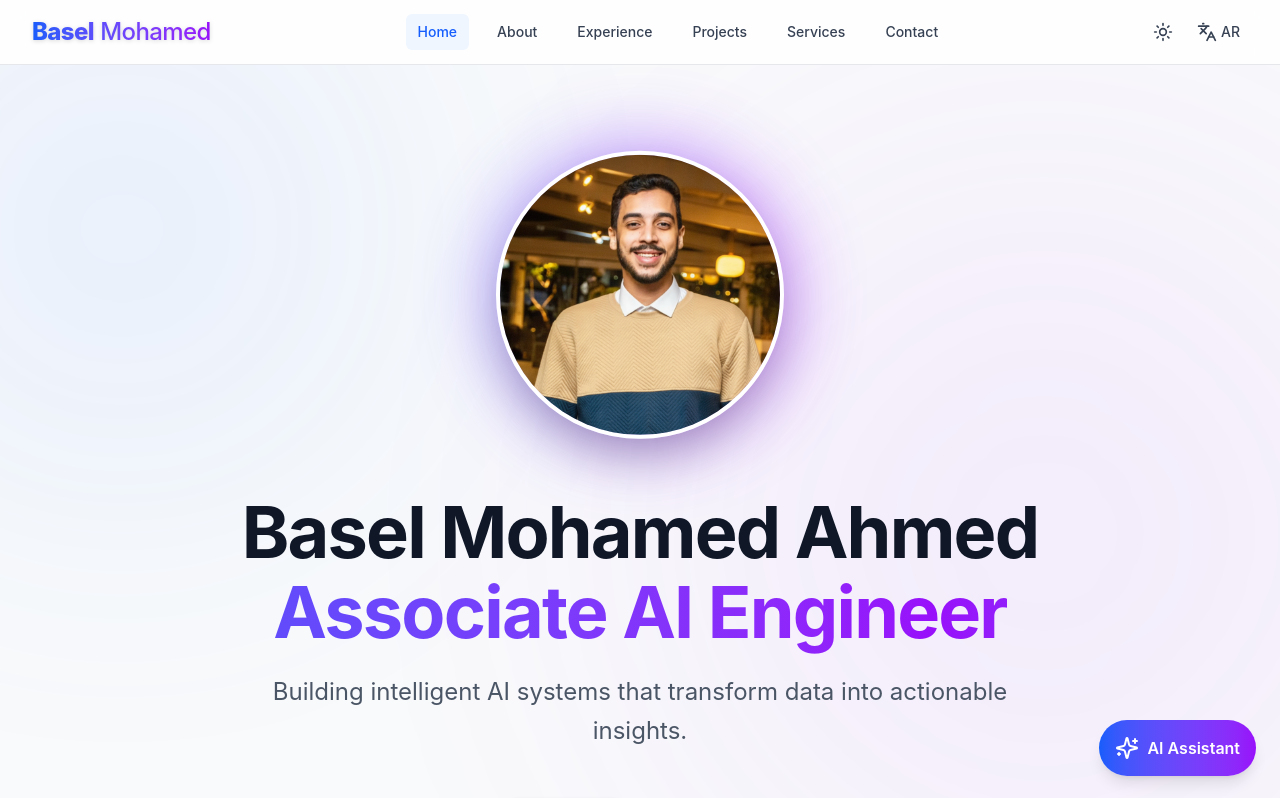
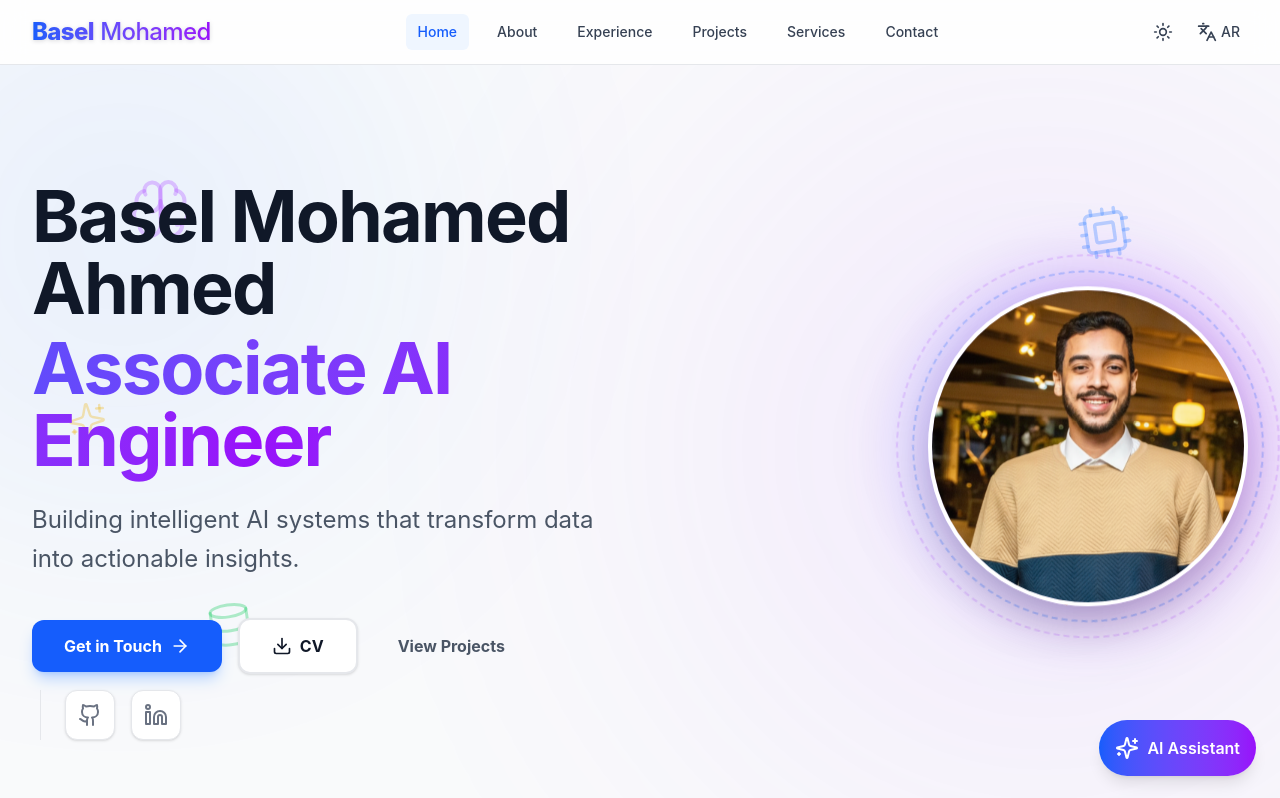
Before and after one commit to Basel-Mohamed/Portfolio, a React (Vite) app: page / in a window 1280 px wide. Shown: the top 798 px of the page. Built offline with nearby package versions, Linux system fonts and the light colour scheme.

Commit message:
redesign Hero section

```diff
--- a/src/pages/Home.tsx
+++ b/src/pages/Home.tsx
@@ -1,6 +1,9 @@
 import React from 'react';
 import { motion } from 'motion/react';
-import { ArrowRight, Download, Github, Linkedin, Terminal, Brain, Sparkles, Server } from 'lucide-react';
+import {
+  ArrowRight, Download, Github, Linkedin, Terminal,
+  Brain, Sparkles, Server, Cpu, Database, Code, Globe
+} from 'lucide-react';
 import { Link } from 'react-router';
 import { useLanguage } from '../context/LanguageContext';
 
@@ -27,70 +30,88 @@ export function Home() {
     }
   };
 
+  // Flying AI Icons Configuration
+  const floatingIcons = [
+    { Icon: Brain, top: '15%', left: '10%', color: 'text-purple-500/30 dark:text-purple-400/20', delay: 0, size: 64 },
+    { Icon: Cpu, top: '20%', right: '12%', color: 'text-blue-500/30 dark:text-blue-400/20', delay: 1, size: 56 },
+    { Icon: Database, bottom: '20%', left: '15%', color: 'text-green-500/30 dark:text-green-400/20', delay: 2, size: 48 },
+    { Icon: Code, bottom: '25%', right: '15%', color: 'text-orange-500/30 dark:text-orange-400/20', delay: 1.5, size: 52 },
+    { Icon: Sparkles, top: '45%', left: '5%', color: 'text-yellow-500/30 dark:text-yellow-400/20', delay: 0.5, size: 40 },
+    { Icon: Globe, top: '50%', right: '8%', color: 'text-indigo-500/30 dark:text-indigo-400/20', delay: 2.5, size: 60 },
+  ];
+
   return (
     <div className="overflow-hidden">
       {/* Hero Section */}
       <section className="relative min-h-[95vh] flex items-center justify-center bg-gray-50 dark:bg-[#0D1117] overflow-hidden">
+
         {/* Animated Abstract Background Shapes */}
-        <div className="absolute inset-0 w-full h-full overflow-hidden pointer-events-none">
+        <div className="absolute inset-0 w-full h-full overflow-hidden pointer-events-none z-0">
           <motion.div
-            animate={{
-              scale: [1, 1.2, 1],
-              opacity: [0.3, 0.5, 0.3],
-            }}
+            animate={{ scale: [1, 1.2, 1], opacity: [0.3, 0.5, 0.3] }}
             transition={{ duration: 8, repeat: Infinity, ease: "easeInOut" }}
             className="absolute top-[-10%] left-[-10%] w-[500px] h-[500px] bg-blue-500/20 rounded-full blur-[120px]"
           />
           <motion.div
-            animate={{
-              scale: [1, 1.3, 1],
-              opacity: [0.2, 0.4, 0.2],
-            }}
+            animate={{ scale: [1, 1.3, 1], opacity: [0.2, 0.4, 0.2] }}
             transition={{ duration: 10, repeat: Infinity, ease: "easeInOut", delay: 1 }}
             className="absolute bottom-[10%] right-[-5%] w-[600px] h-[600px] bg-purple-500/20 rounded-full blur-[120px]"
           />
         </div>
 
+        {/* Flying AI Icons */}
+        <div className="absolute inset-0 overflow-hidden pointer-events-none z-0">
+          {floatingIcons.map((iconData, index) => (
+            <motion.div
+              key={index}
+              className={`absolute ${iconData.color}`}
+              style={{
+                top: iconData.top,
+                left: iconData.left,
+                right: iconData.right,
+                bottom: iconData.bottom
+              }}
+              animate={{
+                y: [0, -25, 0],
+                x: [0, 15, 0],
+                rotate: [0, 10, -10, 0],
+              }}
+              transition={{
+                duration: 6,
+                delay: iconData.delay,
+                repeat: Infinity,
+                ease: "easeInOut"
+              }}
+            >
+              <iconData.Icon size={iconData.size} strokeWidth={1.5} />
+            </motion.div>
+          ))}
+        </div>
+
+        {/* Hero Content Grid */}
         <div className="max-w-7xl mx-auto px-4 sm:px-6 lg:px-8 relative z-10 w-full pt-24 pb-16">
+          <div className="flex flex-col lg:flex-row items-center gap-12 lg:gap-8">
+
+            {/* Left Content (Text & Buttons) */}
             <motion.div
               variants={container}
               initial="hidden"
               animate="show"
-            className="text-center max-w-4xl mx-auto"
+              className="flex-1 text-center lg:text-start w-full"
             >
-            {/* Profile Picture Area */}
-            <motion.div variants={item} className="flex justify-center mb-12">
-              <motion.div
-                className="relative w-56 h-56 md:w-72 md:h-72 group"
-                animate={{ y: [-10, 10, -10] }}
-                transition={{ duration: 6, repeat: Infinity, ease: "easeInOut" }}
-              >
-                {/* Animated Glow Behind Image */}
-                <div className="absolute inset-0 rounded-full bg-gradient-to-r from-blue-600 via-purple-600 to-blue-600 animate-gradient bg-300% blur-2xl opacity-60 group-hover:opacity-100 transition-opacity duration-700"></div>
-                {/* Actual Image */}
-                <img
-                  src="/profile_pic.png"
-                  alt="Basel Mohamed"
-                  className="relative w-full h-full object-cover rounded-full border-4 border-white dark:border-[#0D1117] shadow-2xl transition-transform duration-500 group-hover:scale-[1.02]"
-                />
-              </motion.div>
-            </motion.div>
-
-            <motion.h1 variants={item} className="text-5xl md:text-7xl font-bold tracking-tight mb-6">
+              <motion.h1 variants={item} className="text-5xl lg:text-6xl xl:text-7xl font-bold tracking-tight mb-6">
                 <span className="block text-gray-900 dark:text-white mb-2">{t.hero.name}</span>
                 <span className="bg-clip-text text-transparent bg-gradient-to-r from-blue-600 via-purple-600 to-blue-600 dark:from-blue-400 dark:via-purple-400 dark:to-blue-400 animate-gradient bg-300%">
                   {t.hero.title}
                 </span>
               </motion.h1>
 
-            <motion.p variants={item} className="text-xl md:text-2xl text-gray-600 dark:text-gray-400 mb-12 leading-relaxed max-w-3xl mx-auto">
+              <motion.p variants={item} className="text-xl md:text-2xl text-gray-600 dark:text-gray-400 mb-10 leading-relaxed max-w-2xl mx-auto lg:mx-0">
                 {t.hero.tagline}
               </motion.p>
 
-            {/* Action Buttons - Enhanced Visual Hierarchy */}
-            <motion.div variants={item} className="flex flex-col sm:flex-row items-center justify-center gap-4 sm:gap-5 flex-wrap">
-
-              {/* Primary Contact Button (Highest Priority) */}
+              {/* Action Buttons */}
+              <motion.div variants={item} className="flex flex-col sm:flex-row items-center justify-center lg:justify-start gap-4 flex-wrap">
                 <motion.div whileHover={{ scale: 1.05 }} whileTap={{ scale: 0.95 }} className="w-full sm:w-auto">
                   <Link
                     to="/contact"
@@ -100,7 +121,6 @@ export function Home() {
                   </Link>
                 </motion.div>
 
-              {/* Secondary Download CV Button */}
                 <motion.div whileHover={{ scale: 1.05 }} whileTap={{ scale: 0.95 }} className="w-full sm:w-auto">
                   <a
                     href="https://drive.usercontent.google.com/u/0/uc?id=1vZiVfNVylmzwwh5FzFpEdZn2VC7uufIs&export=download"
@@ -111,17 +131,16 @@ export function Home() {
                   </a>
                 </motion.div>
 
-              {/* Tertiary View Projects Link */}
                 <motion.div whileHover={{ scale: 1.05 }} whileTap={{ scale: 0.95 }} className="w-full sm:w-auto">
                   <Link
                     to="/projects"
-                  className="w-full px-8 py-3.5 bg-transparent text-gray-600 dark:text-gray-400 hover:text-gray-900 dark:hover:text-white hover:bg-gray-200/50 dark:hover:bg-gray-800/50 rounded-xl transition-all font-bold flex items-center justify-center"
+                    className="w-full px-6 py-3.5 bg-transparent text-gray-600 dark:text-gray-400 hover:text-gray-900 dark:hover:text-white hover:bg-gray-200/50 dark:hover:bg-gray-800/50 rounded-xl transition-all font-bold flex items-center justify-center"
                   >
                     {t.hero.buttons.projects}
                   </Link>
                 </motion.div>
 
-              {/* Social Links (Separated by a vertical divider on desktop) */}
+                {/* Social Links */}
                 <div className="flex gap-4 w-full sm:w-auto justify-center mt-2 sm:mt-0 sm:ml-2 sm:rtl:mr-2 sm:rtl:ml-0 sm:pl-6 sm:rtl:pr-6 sm:border-l sm:rtl:border-r sm:border-gray-200 dark:sm:border-gray-800">
                   <motion.a
                     whileHover={{ scale: 1.1, y: -2 }}
@@ -146,6 +165,35 @@ export function Home() {
                 </div>
               </motion.div>
             </motion.div>
+
+            {/* Right Content (Profile Picture) */}
+            <motion.div
+              initial={{ opacity: 0, scale: 0.8, rotate: -5 }}
+              animate={{ opacity: 1, scale: 1, rotate: 0 }}
+              transition={{ duration: 0.8, type: "spring", bounce: 0.4 }}
+              className="flex-1 flex justify-center lg:justify-end w-full mt-10 lg:mt-0"
+            >
+              <motion.div
+                className="relative w-64 h-64 md:w-80 md:h-80 group"
+                animate={{ y: [-15, 15, -15] }}
+                transition={{ duration: 6, repeat: Infinity, ease: "easeInOut" }}
+              >
+                {/* Tech Ring Background */}
+                <div className="absolute -inset-4 border-2 border-dashed border-blue-500/30 dark:border-blue-400/30 rounded-full animate-[spin_20s_linear_infinite]" />
+                <div className="absolute -inset-8 border-2 border-dashed border-purple-500/20 dark:border-purple-400/20 rounded-full animate-[spin_25s_linear_infinite_reverse]" />
+
+                {/* Animated Glow Behind Image */}
+                <div className="absolute inset-0 rounded-full bg-gradient-to-r from-blue-600 via-purple-600 to-blue-600 animate-gradient bg-300% blur-2xl opacity-50 group-hover:opacity-80 transition-opacity duration-700" />
+
+                {/* Actual Image */}
+                <img
+                  src="/profile_pic.png"
+                  alt="Basel Mohamed"
+                  className="relative w-full h-full object-cover rounded-full border-4 border-white dark:border-[#0D1117] shadow-2xl transition-transform duration-500 group-hover:scale-[1.03]"
+                />
+              </motion.div>
+            </motion.div>
+          </div>
         </div>
       </section>
 
```
Lines whose indentation alone changed are shown as unchanged.
